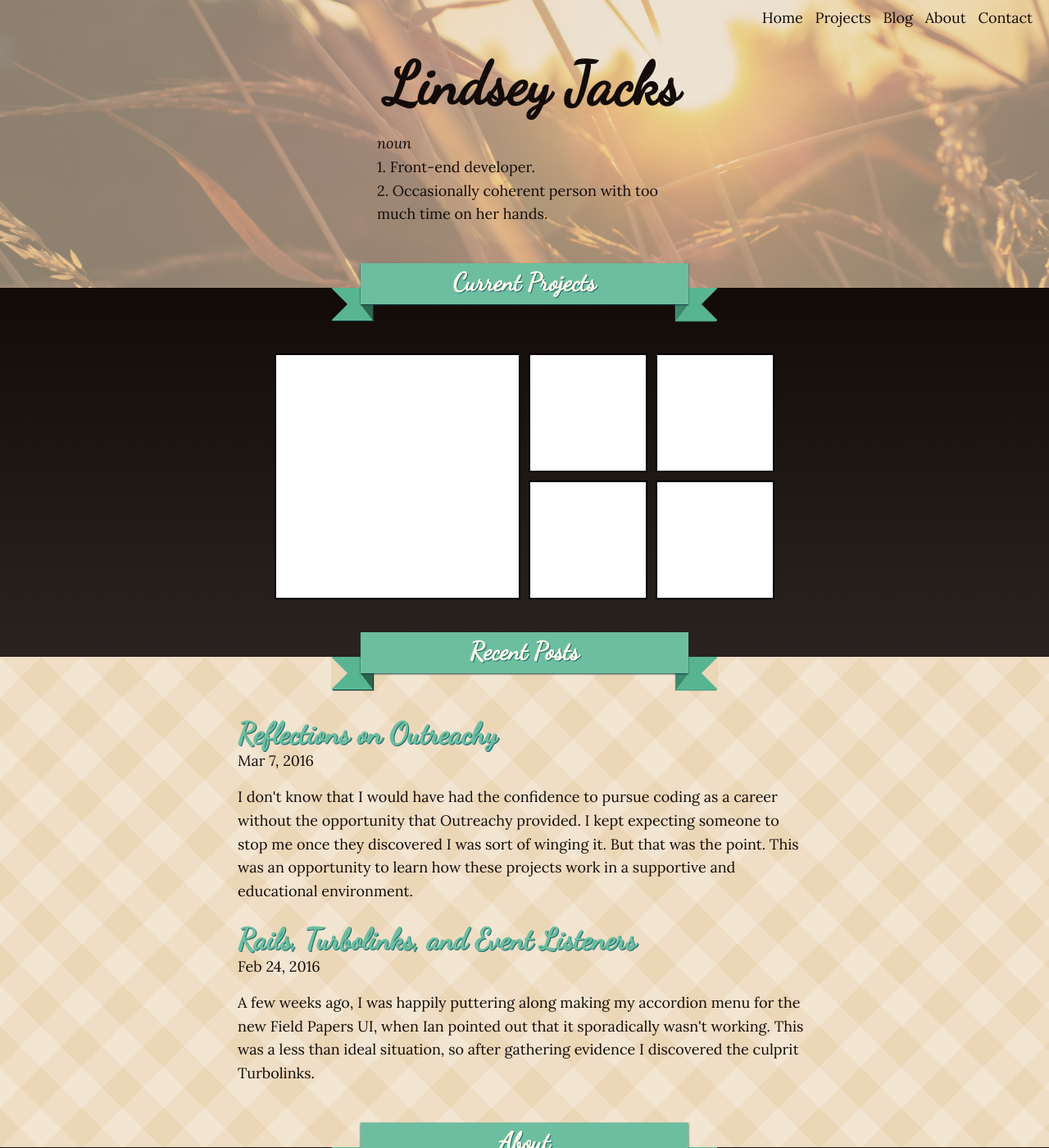
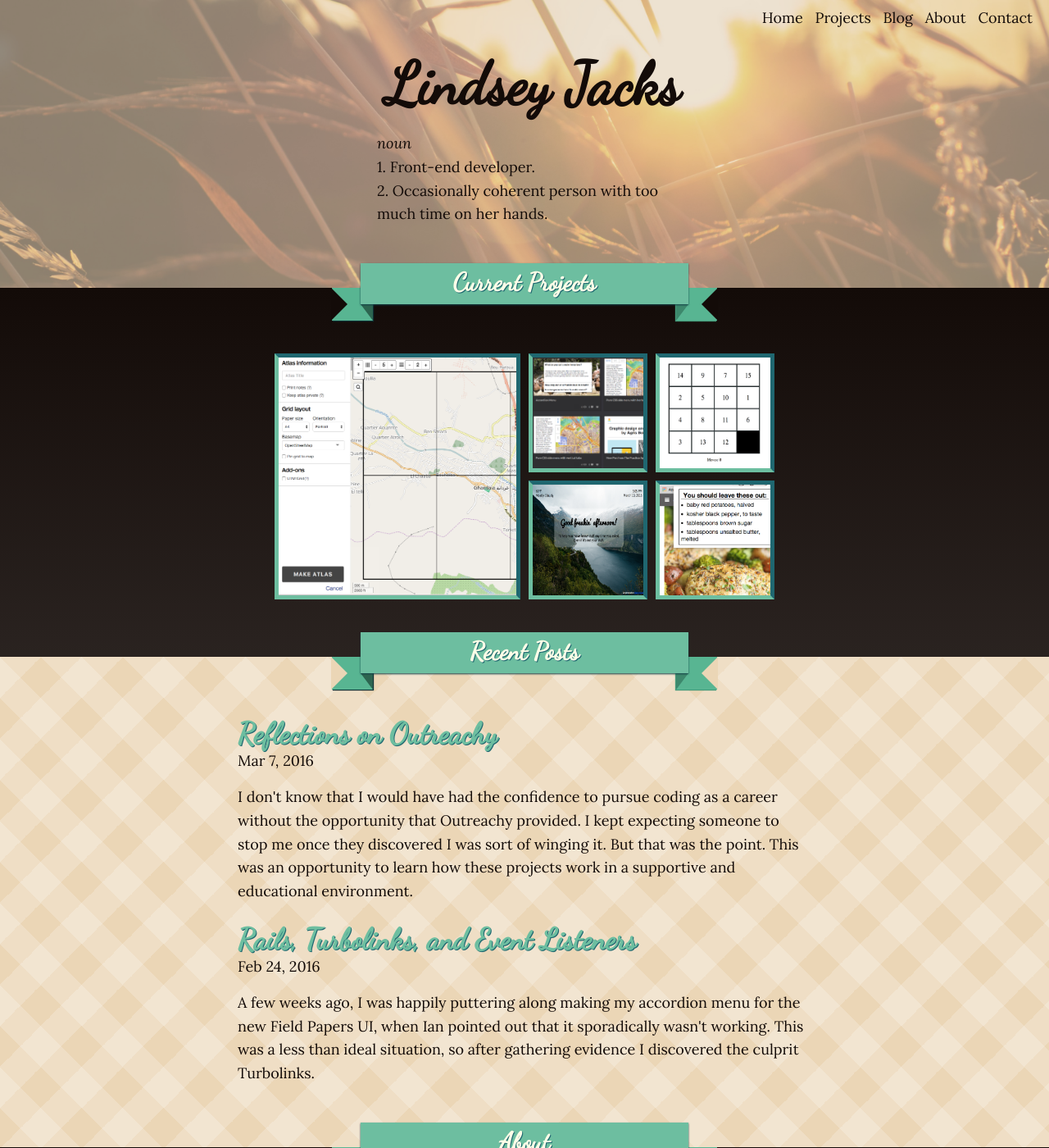
Before and after one commit to linzjax/linzjax.github.io, a Jekyll site: the page built from index.html, in a window 1280 px wide and 1400 px high. Shown: the whole window at 82% size. Built offline with Jekyll 4.4.1, drawn with Linux system fonts in a browser that asks for light colours; nearby versions of some CDN libraries; some of the changed text lies outside the part shown.

Commit message:
completed projects section

```diff
--- a/_sass/_layout.scss
+++ b/_sass/_layout.scss
@@ -39,21 +39,22 @@ p {
     display: flex;
     flex-flow: row nowrap;
     justify-content: flex-end;
-    transition: background-color ease-in 0.5s;
+    transition: all ease-in 0.5s;
     a {
       margin-right: 10px;
       color: $font-color;
       text-decoration: none;
 
       &:hover {
-        color: $banner-color;
+        color: $accent-color;
       }
     }
   }
 
   .site-nav.sticky {
-    background-color: rgba($neutral-color, 0.8);
-    box-shadow: 0 0 5px $font-color;
+    background-color: rgba($banner-color, 1);
+    border-bottom: 2px solid $accent-color;
+    box-shadow: 0 0 5px $accent-color;
   }
 }
 
@@ -173,6 +174,51 @@ p {
       width: calc(50% - 5px);
       margin-bottom: 10px;
       background-color: white;
+      overflow: hidden;
+      position: relative;
+      border-left: 5px solid $banner-color;
+      border-bottom: 5px solid $banner-color;
+      border-top: 5px solid $accent-color;
+      border-right: 5px solid $accent-color;
+
+      img {
+        height: 100%;
+      }
+
+      .main-projects-project-hover {
+        position: absolute;
+        top: 0;
+        left: 0;
+        width: 100%;
+        height: 100%;
+        z-index: 1;
+        opacity: 0;
+        background-color: rgba($light-neutral-color, 0.8);
+        transition: all ease-in 0.5s;
+        text-align: center;
+        padding: 25% 20px;
+        &:hover {
+          transition: all ease-in 0.5s;
+        }
+        h1 {
+          font-size: 2rem;
+          color: $banner-color;
+        }
+
+        p {
+           color: $font-color;
+        }
+        .good-morning-container {
+          margin-top: -15px;
+        }
+      }
+
+      &:hover {
+        cursor: pointer;
+        .main-projects-project-hover {
+          opacity: 1;
+        }
+      }
     }
 
     .project-lrg {
@@ -191,7 +237,14 @@ p {
       justify-content: space-between;
 
       .project-sm {
-          height: 145px;
+        height: 145px;
+        h1 {
+          font-size: 1.7rem;
+        }
+
+        img.puzzle-15, img.good-morning {
+          width: 100%;
+        }
       }
     }
   }
--- a/index.html
+++ b/index.html
@@ -20,12 +20,31 @@ layout: default
     </div>
     <div class='main-projects'>
       <div class='main-projects-gallery'>
-        <div class='main-projects-project project-lrg'></div>
+        <div class='main-projects-project project-lrg'>
+          <img src='./assets/img/fp_final_design.png'>
+          <a href='http://fieldpapers.org/compose#15/40.6842/-73.9843'><div class='main-projects-project-hover'><h1>Field Papers</h1><p>Redesigning the atlas interaction UI</p></div></a>
+        </div>
         <div class='main-projects-group'>
-          <div class='main-projects-project project-sm'></div>
-          <div class='main-projects-project project-sm'></div>
-          <div class='main-projects-project project-sm'></div>
-          <div class='main-projects-project project-sm'></div>
+          <div class='main-projects-project project-sm'>
+            <img src='./assets/img/code_pen.png'>
+            <a href='http://codepen.io/linzjax/'><div class='main-projects-project-hover'><h1>Code Pen</h1>
+            </div></a>
+          </div>
+          <div class='main-projects-project project-sm'>
+            <img src='./assets/img/puzzle_15.png' class='puzzle-15'>
+            <a href='http://linzjax.github.io/Puzzle15'><div class='main-projects-project-hover'><h1>15 Puzzle</h1>
+            </div></a>
+          </div>
+          <div class='main-projects-project project-sm '>
+            <img src='./assets/img/good_freaking_morning.png' class='good-morning'>
+            <a href='https://github.com/linzjax/goodFreakinMorning'><div class='main-projects-project-hover'><h1 class='good-morning-container'>Good Freakin' Morning</h1>
+            </div></a>
+          </div>
+          <div class='main-projects-project project-sm'>
+            <img src='./assets/img/do_i_eat_this.png'>
+            <a href='https://github.com/linzjax/canIEatThis'><div class='main-projects-project-hover'><h1 class='good-morning-container'>Do I Eat This?</h1>
+            </div></a>
+          </div>
         </div>
       </div>
     </div>
```
Also changed, not shown: other parts of index.html (+1 -1 lines), assets/img/code_pen.png (added), assets/img/do_i_eat_this.png (added), assets/img/fp_final_design.png (added), assets/img/good_freaking_morning.png (added), assets/img/puzzle_15.png (added).
